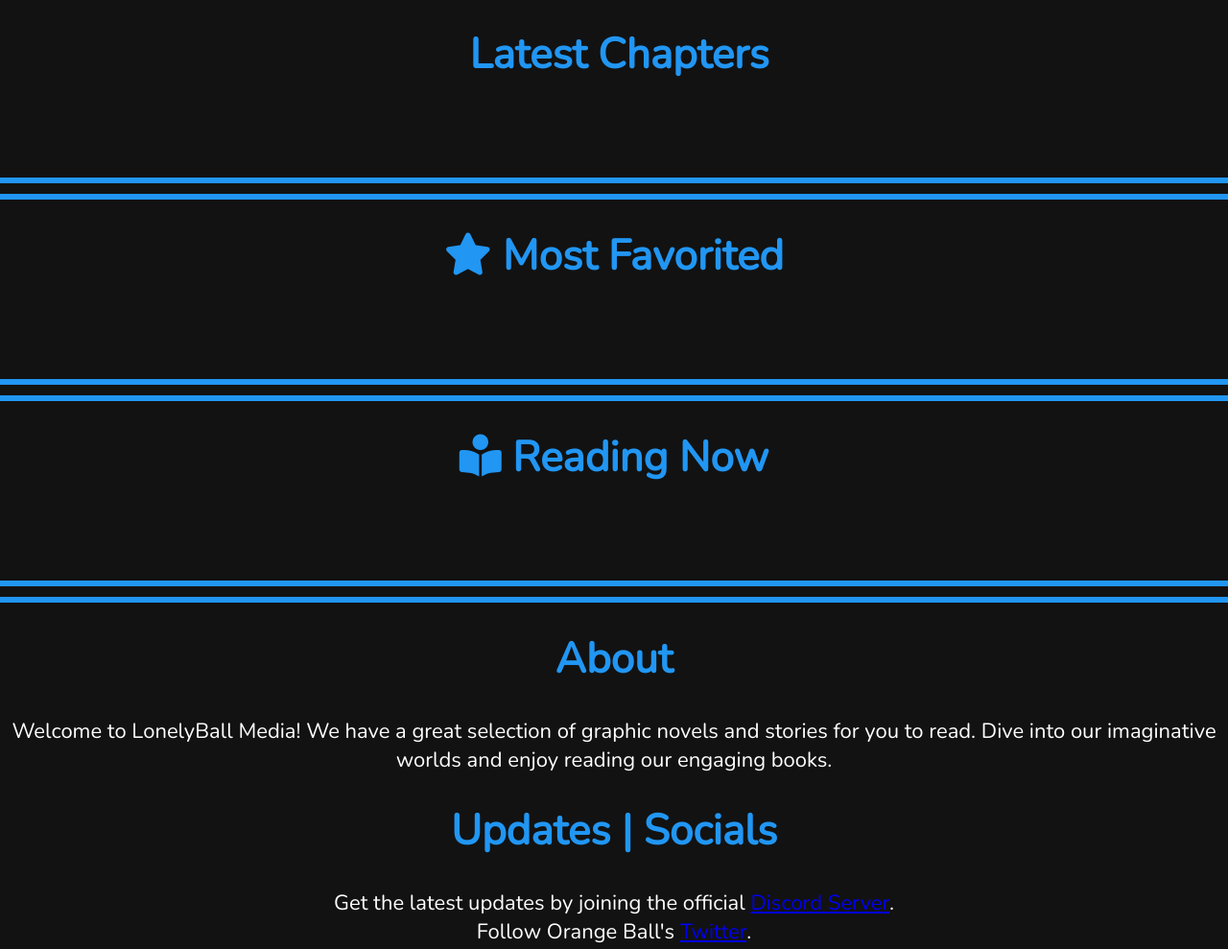
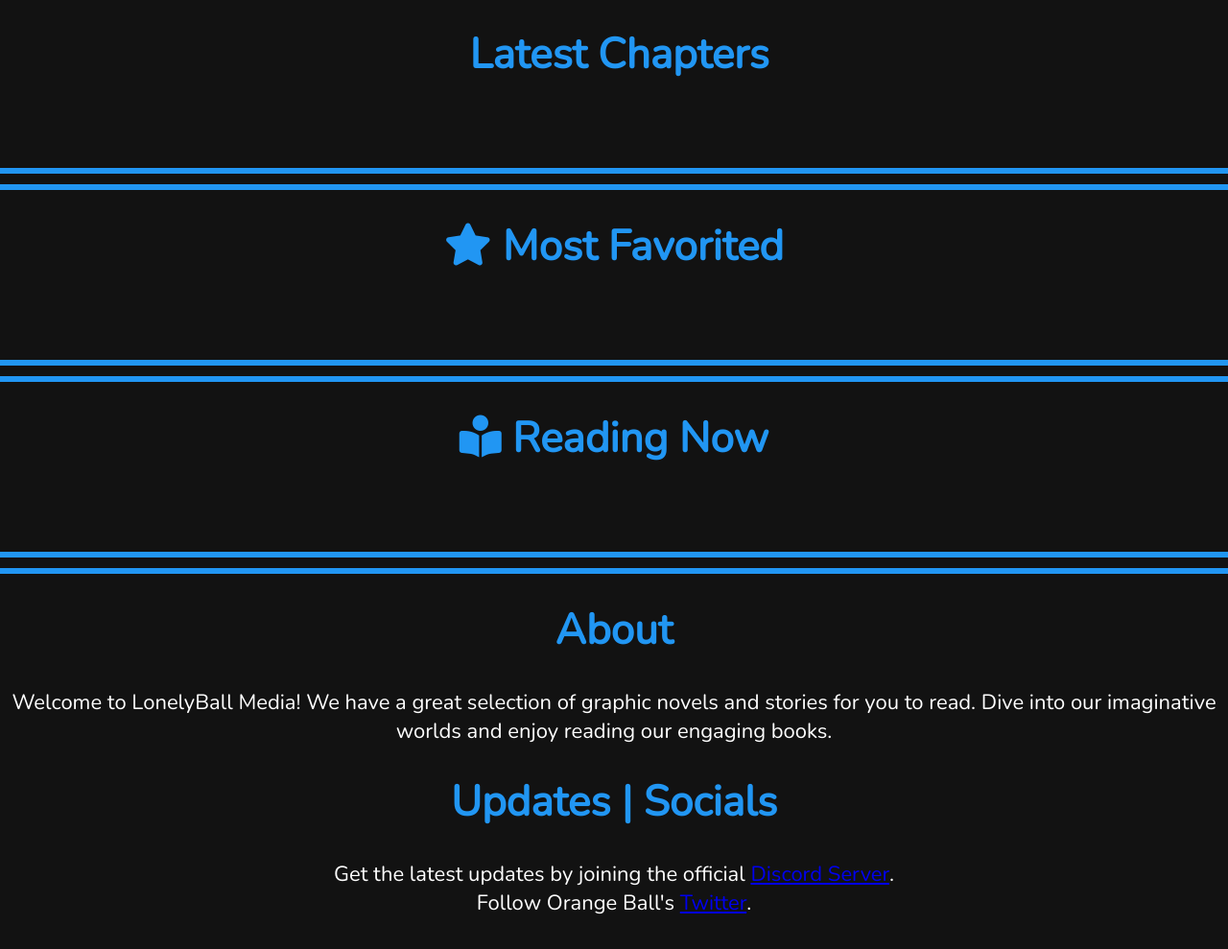
Before and after one commit to ShiSiLang/novels, a website: page html/home.html in a window 1280 px wide. Shown: the part 1013-2002 px from the top of the page at 96% size. Drawn offline with nearby package versions, Linux system fonts and the light colour scheme; no server answers; some icons are missing.

Commit message:
Update home.html

```diff
--- a/html/home.html
+++ b/html/home.html
@@ -163,7 +163,7 @@
   }
 
   .text {
-    padding-bottom: 25px;
+    padding-bottom: 15px;
   }
 
  .text h1 {
```
